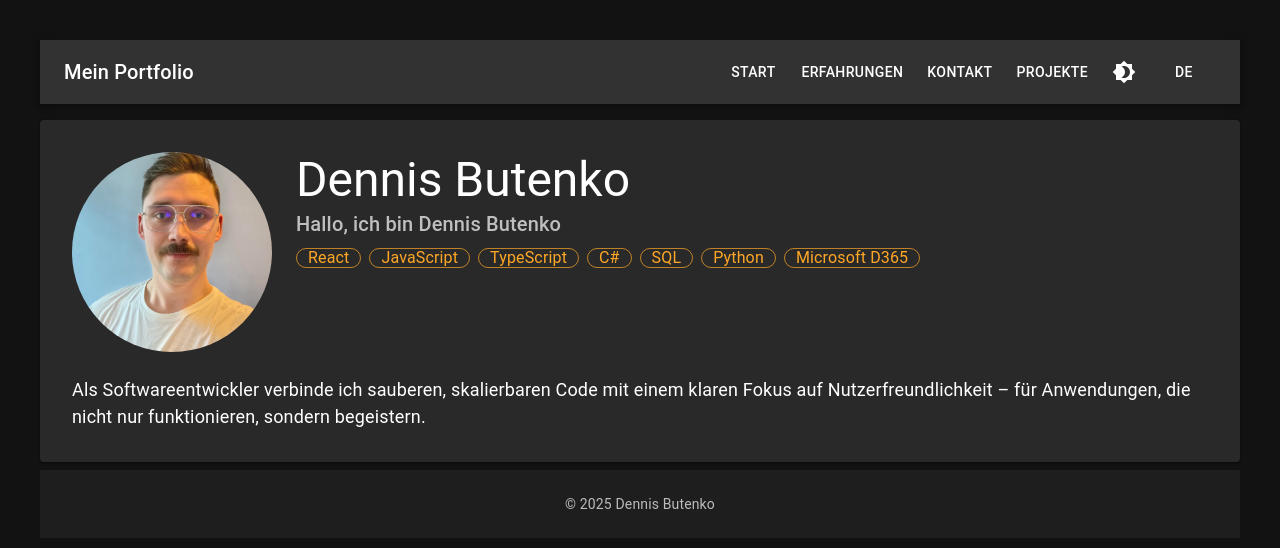
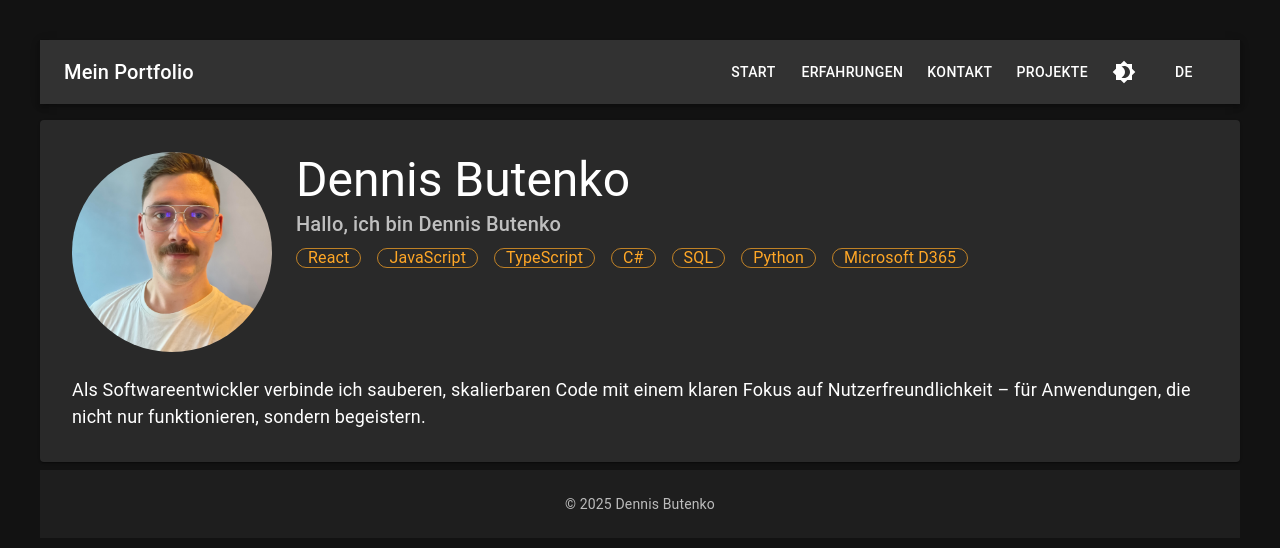
Before and after one commit to Zwipel/portfolio, a React (Vite) app in the folder portfolio/: page / in a window 1280 px wide. Shown: the top 548 px of the page. Built offline with nearby package versions, Linux system fonts and the light colour scheme.

Commit message:
fix the spacing properly

```diff
--- a/portfolio/src/pages/Home.tsx
+++ b/portfolio/src/pages/Home.tsx
@@ -9,14 +9,43 @@ export const Home = () => {
   return (
     <Box>
       <Paper elevation={1} sx={{ p: { xs: 2, sm: 4 } }}>
-        <Stack direction={{ xs: "column", sm: "row" }} spacing={3} alignItems={{ xs: "center", sm: "flex-start" }} textAlign={{ xs: "center", sm: "left" }}>
-          <Avatar src="/pic.jpg" sx={{ width: { xs: 120, sm: 200 }, height: { xs: 120, sm: 200 }, fontSize: { xs: 30, sm: 50 } } }>DB</Avatar>
+        <Stack
+          direction={{ xs: "column", sm: "row" }}
+          spacing={3}
+          alignItems={{ xs: "center", sm: "flex-start" }}
+          textAlign={{ xs: "center", sm: "left" }}
+        >
+          <Avatar
+            src="/pic.jpg"
+            sx={{
+              width: { xs: 120, sm: 200 },
+              height: { xs: 120, sm: 200 },
+              fontSize: { xs: 30, sm: 50 },
+            }}
+          >
+            DB
+          </Avatar>
           <Box>
-            <Typography variant="h3" sx={{ fontSize: { xs: "2rem", sm: "3rem" } }}>Dennis Butenko</Typography>
+            <Typography
+              variant="h3"
+              sx={{ fontSize: { xs: "2rem", sm: "3rem" } }}
+            >
+              Dennis Butenko
+            </Typography>
             <Typography variant="h6" color="text.secondary">
               {t.welcome}
             </Typography>
-            <Stack direction="row" spacing={1} sx={{ mt: 1, mb: 2, flexWrap: "wrap", justifyContent: { xs: "center", sm: "flex-start" } }}>
+            <Stack
+              direction="row"
+              spacing={1}
+
+              sx={{
+                mt: 1,
+                flexWrap: "wrap",
+                justifyContent: { xs: "center", sm: "flex-start" },
+                gap: 1,
+              }}
+            >
               <CustomChip label="React" />
               <CustomChip label="JavaScript" />
               <CustomChip label="TypeScript" />
@@ -28,7 +57,10 @@ export const Home = () => {
           </Box>
         </Stack>
 
-        <Typography sx={{ mt: 3, fontSize: { xs: 16, sm: 18 } }} variant="body1">
+        <Typography
+          sx={{ mt: 3, fontSize: { xs: 16, sm: 18 } }}
+          variant="body1"
+        >
           {t.summary}
         </Typography>
       </Paper>
```
Also changed, not shown: 2 other files (tests, documents, lock files or other folders).
